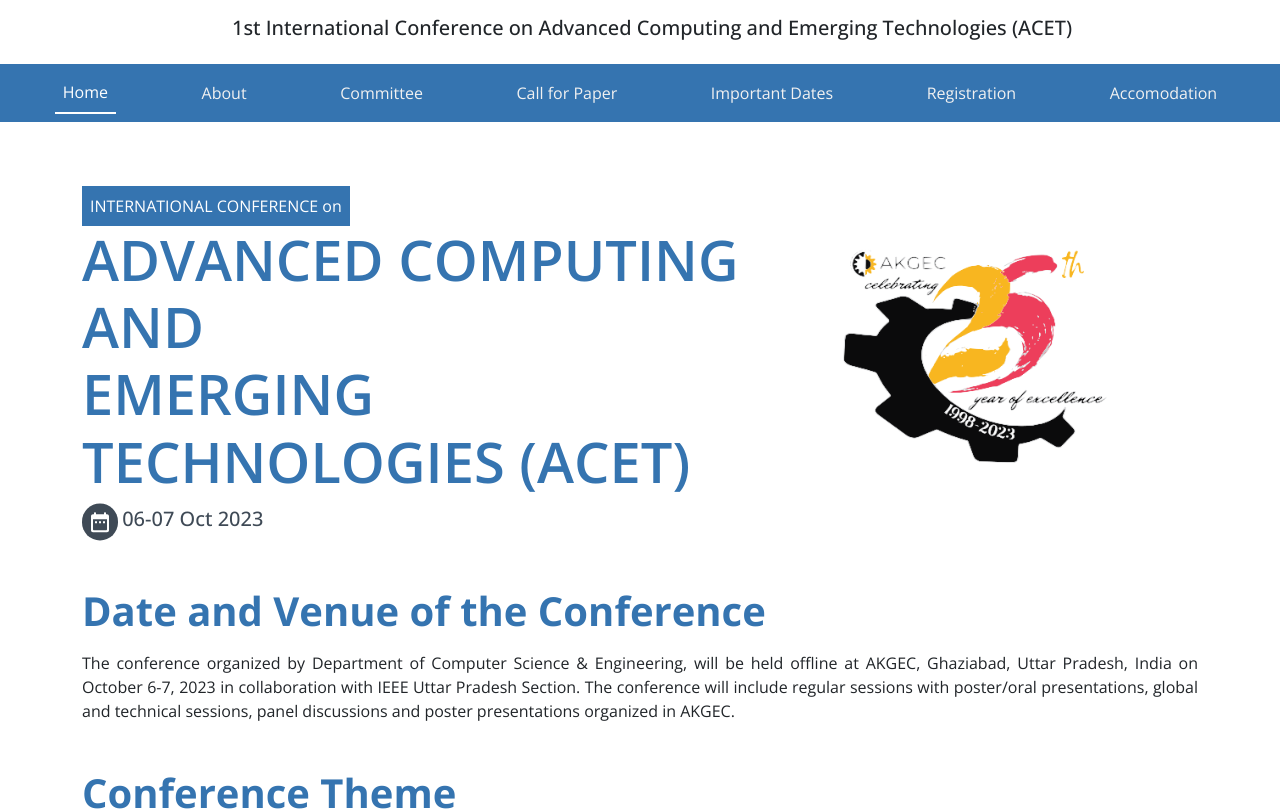
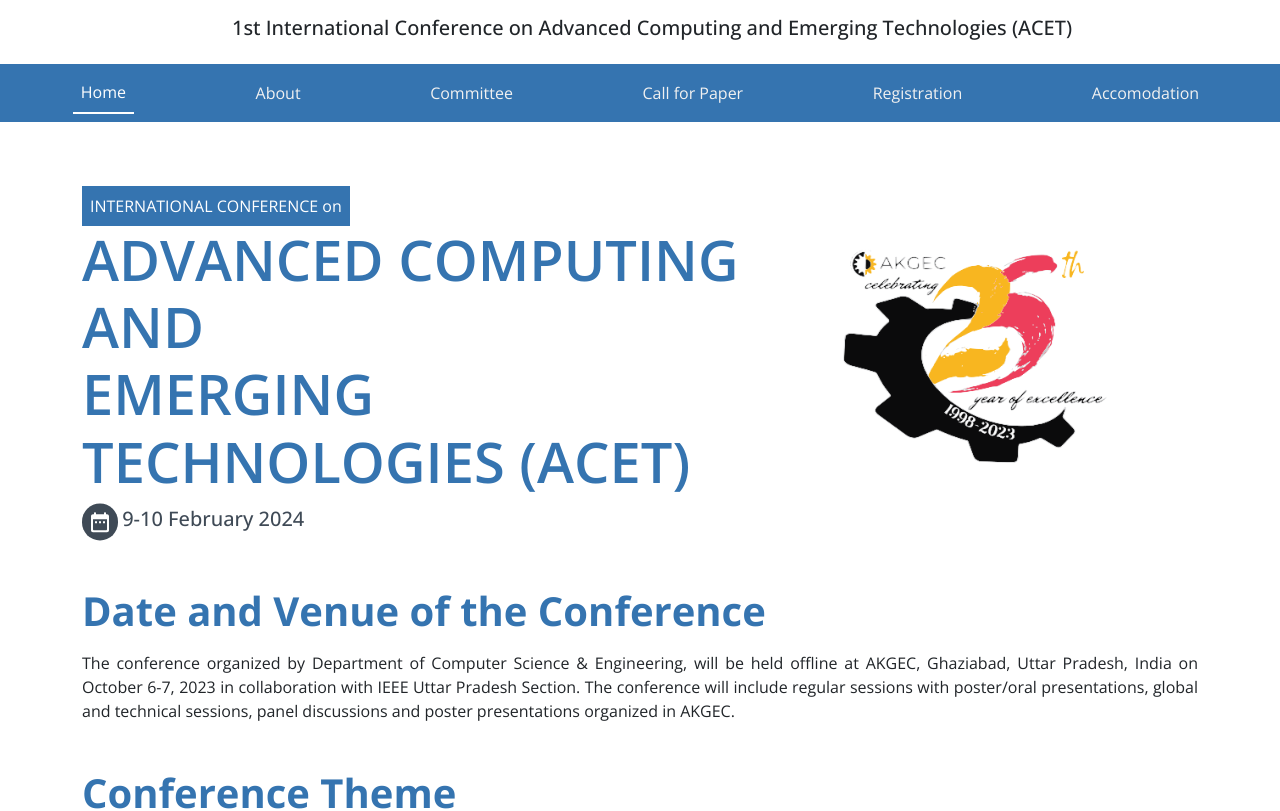
Before and after one commit to hargun0360/CSE-Website, a React (Create React App) app: page /call-for-paper/ in a window 1280 px wide. Shown: the top 811 px of the page. Built offline with nearby package versions, Linux system fonts and the light colour scheme.

Commit message:
Changes in dates

```diff
--- a/src/App.js
+++ b/src/App.js
@@ -35,7 +35,7 @@ class App extends Component {
           <Route path="/registration" component={Registration} />
           <Route path='/committee' component={Committee} />
           <Route path='/accomodation' component={Award} />
-          <Route path='/dates' component={ImpDates} />
+          {/* <Route path='/dates' component={ImpDates} /> */}
         </Switch>
       </div>
     );
--- a/src/Components/Header/Navbar.js
+++ b/src/Components/Header/Navbar.js
@@ -21,7 +21,7 @@ function Navigationbar(props) {
             <Link to='/about' className={props.active === 'about' ? 'p-2 active activeLink d-flex align-items-center' : 'p-2 inactiveLink inactive d-flex align-items-center'}>About</Link>
             <Link to='/committee' className={props.active === 'committee' ? 'p-2 active activeLink d-flex align-items-center' : 'p-2 inactiveLink inactive d-flex align-items-center'}>Committee</Link>
             <Link to='/call-for-paper' className={props.active === 'call' ? 'p-2 active activeLink d-flex align-items-center' : 'p-2 inactiveLink inactive d-flex align-items-center'}>Call for Paper</Link>
-            <Link to='/dates' className={props.active==='dates'?'p-2 active activeLink d-flex align-items-center':'p-2 inactiveLink inactive d-flex align-items-center'}>Important Dates</Link>
+            {/* <Link to='/dates' className={props.active==='dates'?'p-2 active activeLink d-flex align-items-center':'p-2 inactiveLink inactive d-flex align-items-center'}>Important Dates</Link> */}
             <Link to='/registration' className={props.active === 'registration' ? 'p-2 active activeLink d-flex align-items-center' : 'p-2 inactiveLink inactive d-flex align-items-center'}>Registration</Link>
             <Link to='/accomodation' className={props.active === 'accomodation' ? 'p-2 active activeLink d-flex align-items-center' : 'p-2 inactiveLink inactive d-flex align-items-center'}>Accomodation</Link>
 
--- a/src/Components/Home/Home.js
+++ b/src/Components/Home/Home.js
@@ -18,7 +18,7 @@ class Home extends Component {
             </div>
             {/* <h5 className="greytext mt-2 ">Advancements and Key Challenges in</h5> */}
             <h2 className="text-uppercase greenhead bold-text display-4">Advanced Computing and <br />Emerging Technologies (ACET)</h2>
-            <Calendar /> <h5 className="greytext d-inline m-auto">06-07 Oct 2023</h5>
+            <Calendar /> <h5 className="greytext d-inline m-auto">9-10 February 2024</h5>
           </div>
           <div className="w-50 d-flex justify-content-center align-items-center deskicon" >
             {/* <Desktop className="d-inline-block w-50 m-auto" /> */}
```
Also changed, not shown: 1 other file (tests, documents, lock files or other folders).
